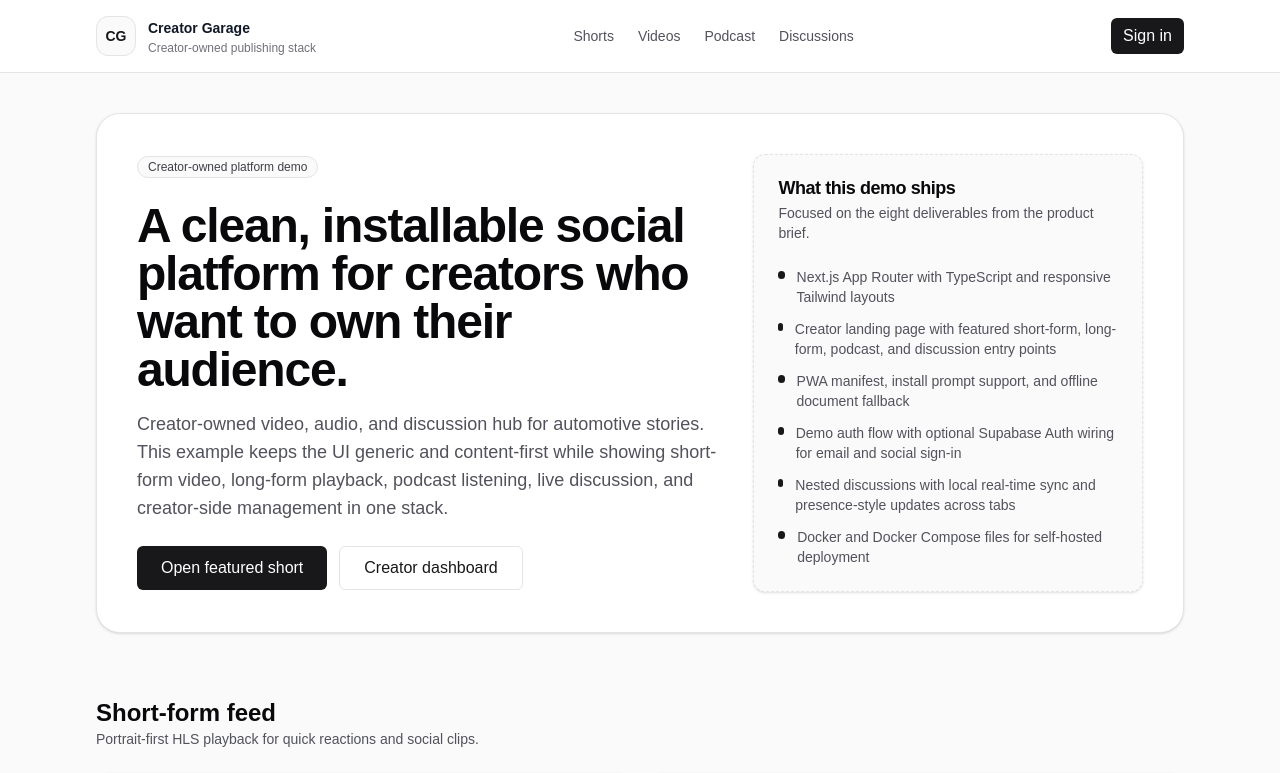
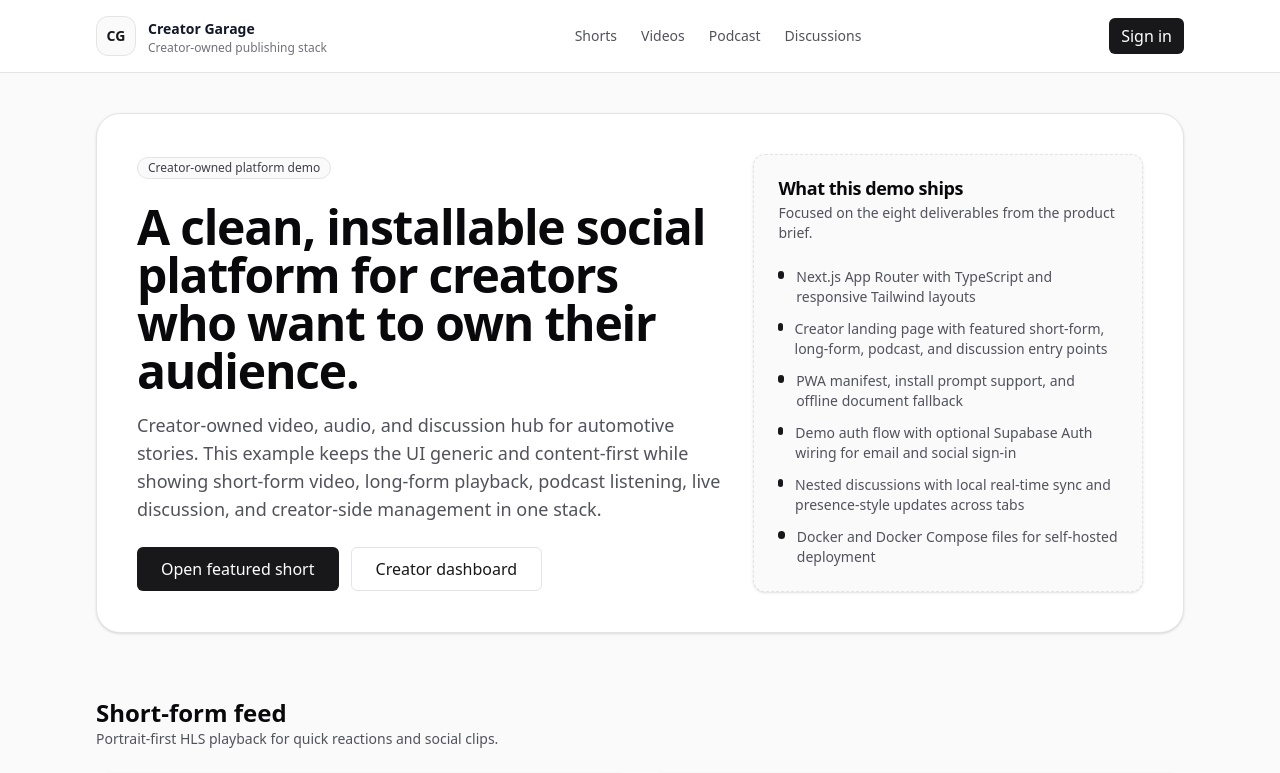
Before and after one commit to sinelanguage/petrol-headbook, a Next.js app: page / in a window 1280 px wide. Shown: the top 773 px of the page. Built offline with nearby package versions, Linux system fonts and the light colour scheme; no server answers.

Commit message:
chore: update screenshot and font plan
Co-authored-by: sinelanguage <1165172+sinelanguage@users.noreply.github.com>

```diff
--- a/app/globals.css
+++ b/app/globals.css
@@ -5,13 +5,15 @@
   --foreground: #111827;
   --muted: #f4f4f5;
   --border: #e4e4e7;
+  --font-sans-system: system-ui, -apple-system, BlinkMacSystemFont, "Segoe UI", sans-serif;
+  --font-mono-system: ui-monospace, "SFMono-Regular", "SF Mono", Consolas, "Liberation Mono", Menlo, monospace;
 }
 
 @theme inline {
   --color-background: var(--background);
   --color-foreground: var(--foreground);
-  --font-sans: var(--font-geist-sans);
-  --font-mono: var(--font-geist-mono);
+  --font-sans: var(--font-sans-system);
+  --font-mono: var(--font-mono-system);
 }
 
 * {
@@ -26,7 +28,7 @@ body {
   margin: 0;
   background: var(--background);
   color: var(--foreground);
-  font-family: Arial, Helvetica, sans-serif;
+  font-family: var(--font-sans-system);
 }
 
 a {
```
